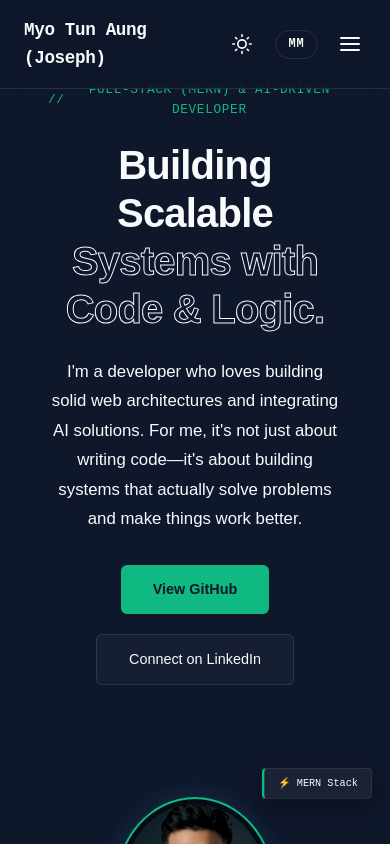
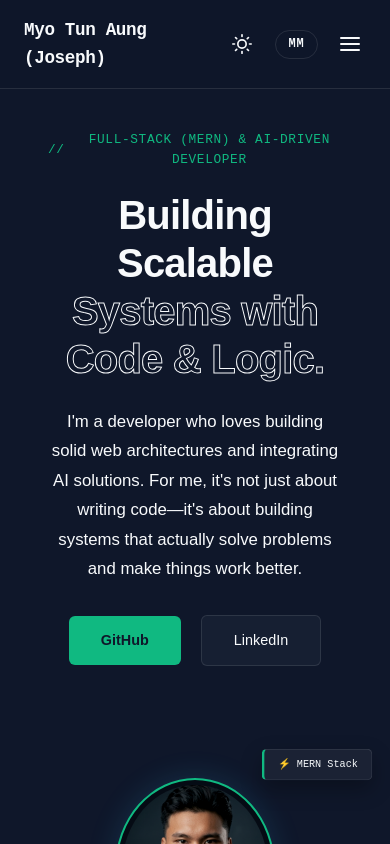
Before and after one commit to myotunaungdev-pro/portfolio, a React (Vite) app: page / in a window 390 px wide. Shown: the top 844 px of the page. Built offline with nearby package versions, Linux system fonts and the light colour scheme; no server answers.

Commit message:
style: fix mobile hero overlap and shorten button labels

```diff
--- a/src/components/Hero/Hero.css
+++ b/src/components/Hero/Hero.css
@@ -334,10 +334,12 @@ h1 {
     .hero {
         text-align: center;
         padding: 5rem 1.5rem 3rem;
+        margin-top: 50px;
     }
 
     .hero-text {
-        padding: 0 1.5rem; /* Add appropriate padding so the text doesn't touch the edges */
+        padding: 0 1.5rem;
+        /* Add appropriate padding so the text doesn't touch the edges */
     }
 
     .hero-eyebrow {
--- a/src/i18n/locales/en.json
+++ b/src/i18n/locales/en.json
@@ -10,8 +10,8 @@
     "title2": "Systems with",
     "title3": "Code & Logic.",
     "description": "I'm a developer who loves building solid web architectures and integrating AI solutions. For me, it's not just about writing code—it's about building systems that actually solve problems and make things work better.",
-    "github": "View GitHub",
-    "linkedin": "Connect on LinkedIn"
+    "github": "GitHub",
+    "linkedin": "LinkedIn"
   },
   "projects": {
     "sectionLabel": "MY RECENT WORK",
--- a/src/i18n/locales/mm.json
+++ b/src/i18n/locales/mm.json
@@ -10,8 +10,8 @@
     "title2": "Code တွေ Logic တွေနဲ့",
     "title3": "တည်ဆောက်နေပါတယ်။",
     "description": "ကျွန်တော်ကတော့ သပ်ရပ်ခိုင်မာတဲ့ Web Architecture တွေနဲ့ AI နည်းပညာတွေကို ပေါင်းစပ်တည်ဆောက်ရတာကို ဝါသနာပါတဲ့ Developer တစ်ယောက်ပါ။ Code တွေ ရေးရုံသက်သက်မဟုတ်ဘဲ တကယ့်လက်တွေ့ပြဿနာတွေကို ဖြေရှင်းပေးနိုင်မယ့် စနစ် (Systems) တွေကို တည်ဆောက်နေတာပါ။",
-    "github": "GitHub ကို ကြည့်ရန်",
-    "linkedin": "LinkedIn မှာ ဆက်သွယ်ရန်"
+    "github": "GitHub",
+    "linkedin": "LinkedIn"
   },
   "projects": {
     "sectionLabel": "ကျွန်တော့်ရဲ့ လက်ရာတချို့",
```
